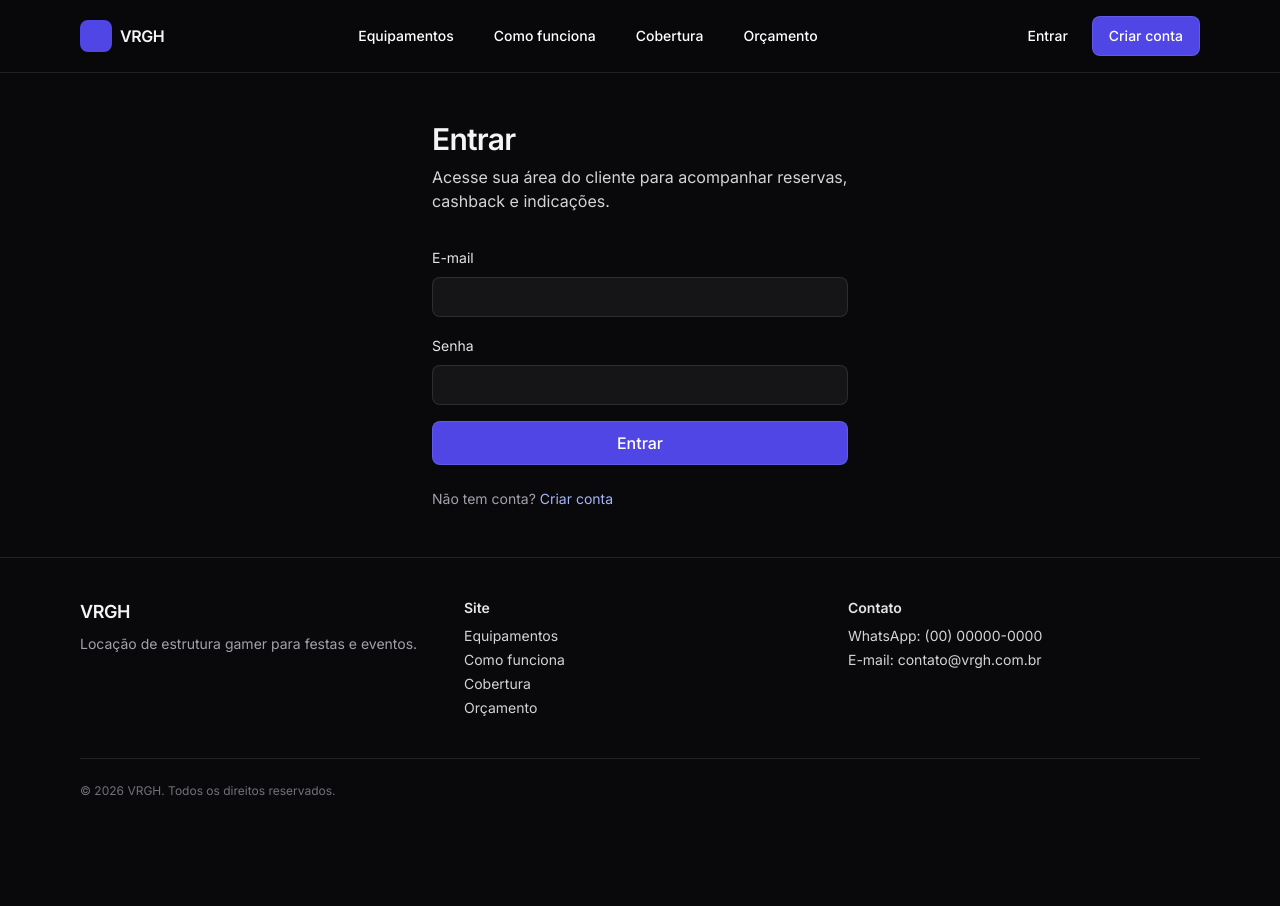
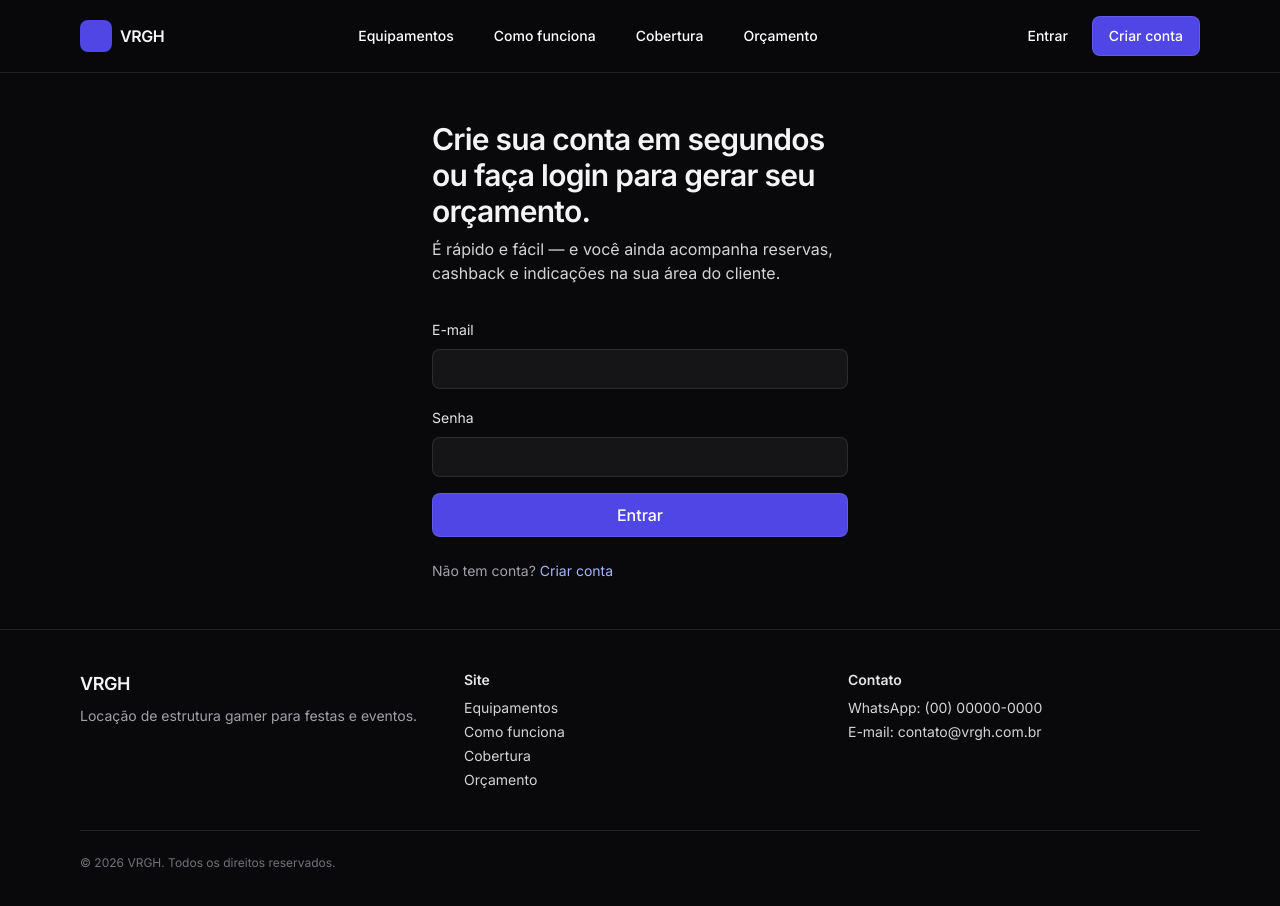
Before and after one commit to andersjc11/VRGH, a Next.js app: page /login in a window 1280 px wide. Shown: the top 906 px of the page. Before the commit the page ends 839 px from the top, so only its background shows below. Built offline with nearby package versions, Linux system fonts and the light colour scheme; no server answers.

Commit message:
chore: ajusta mensagem da pagina de login

```diff
--- a/src/app/login/page.tsx
+++ b/src/app/login/page.tsx
@@ -8,9 +8,12 @@ export default function LoginPage({
 }) {
   return (
     <div className="mx-auto max-w-md px-4 py-12">
-      <h1 className="text-3xl font-semibold tracking-tight">Entrar</h1>
+      <h1 className="text-3xl font-semibold tracking-tight">
+        Crie sua conta em segundos ou faça login para gerar seu orçamento.
+      </h1>
       <p className="mt-2 text-zinc-300">
-        Acesse sua área do cliente para acompanhar reservas, cashback e indicações.
+        É rápido e fácil — e você ainda acompanha reservas, cashback e indicações na
+        sua área do cliente.
       </p>
       <LoginForm next={searchParams?.next} />
       <p className="mt-6 text-sm text-zinc-400">
```
